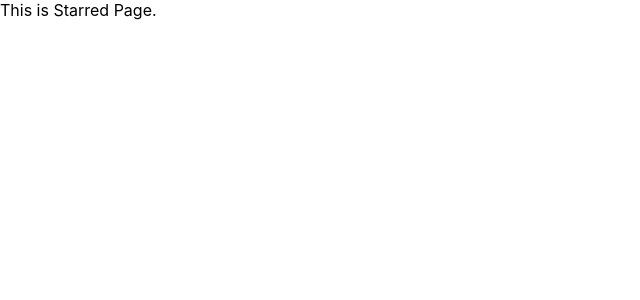
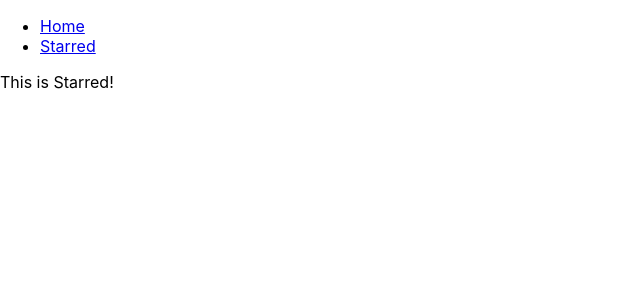
Before and after one commit to pallavisalian/box-office, a React (Create React App) app in the folder box-office/: page /starred in a window 1280 px wide. Shown: the top 300 px of the page, without its empty margins (0-640 px from the left). Built offline with nearby package versions, Linux system fonts and the light colour scheme.

Commit message:
added navbar and created page compponents

```diff
--- a/box-office/src/App.js
+++ b/box-office/src/App.js
@@ -1,17 +1,25 @@
 import React from 'react';
 import { Switch, Route } from 'react-router-dom';
+import Navs from './components/Navs';
+import Home from './pages/Home';
+import Starred from './pages/Starred';
 
 function App() {
   return (
+    <div>
+      <Navs />
       <Switch>
         <Route exact path="/">
-        This is Home Page.
+          <Home />
         </Route>
         <Route exact path="/starred">
-        This is Starred Page.
+          <Starred />
         </Route>
-      <Route>404 Page Not Found!</Route>
+        <Route>
+          <div>404 Page Not Found!</div>
+        </Route>
       </Switch>
+    </div>
   );
 }
 
--- /dev/null
+++ b/box-office/src/components/Navs.js
@@ -0,0 +1,23 @@
+import React from 'react';
+import { Link } from 'react-router-dom';
+
+const LINKS = [
+  { to: '/', text: 'Home' },
+  { to: '/starred', text: 'Starred' },
+];
+
+const Navs = () => {
+  return (
+    <div>
+      <ul>
+        {LINKS.map(item => (
+          <li key={item.to}>
+            <Link to={item.to}>{item.text}</Link>
+          </li>
+        ))}
+      </ul>
+    </div>
+  );
+};
+
+export default Navs;
--- /dev/null
+++ b/box-office/src/pages/Home.js
@@ -0,0 +1,7 @@
+import React from 'react';
+
+const Home = () => {
+  return <div>This is Home!</div>;
+};
+
+export default Home;
--- /dev/null
+++ b/box-office/src/pages/Starred.js
@@ -0,0 +1,7 @@
+import React from 'react';
+
+const Starred = () => {
+  return <div>This is Starred!</div>;
+};
+
+export default Starred;
```
Also changed, not shown: box-office/src/reportWebVitals.js (deleted, +0 -15 lines). Lines whose indentation alone changed are shown as unchanged.
